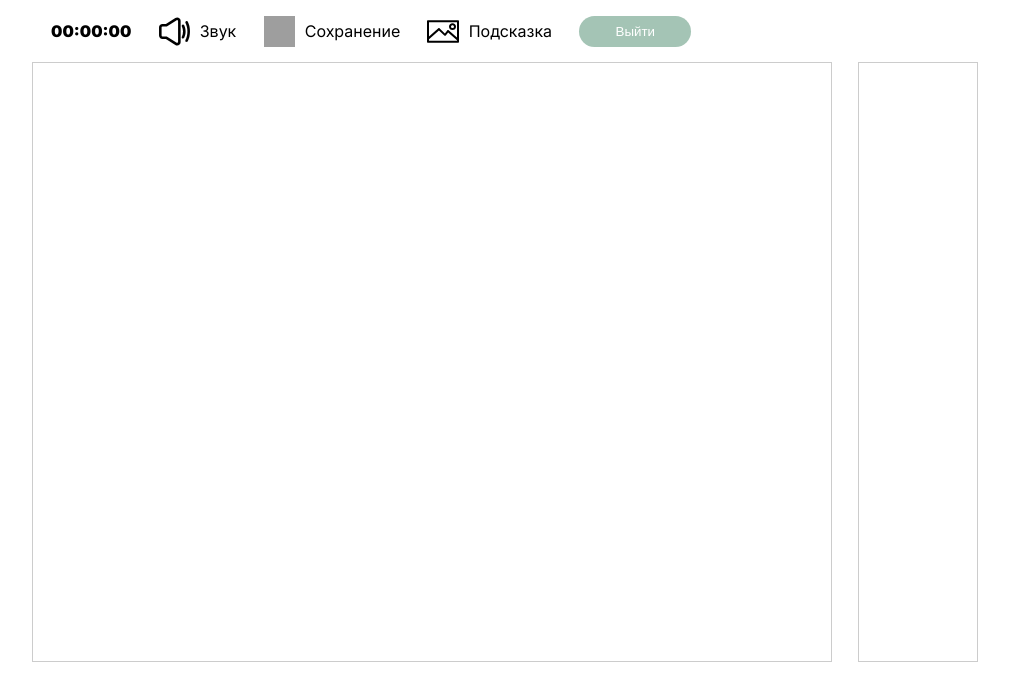
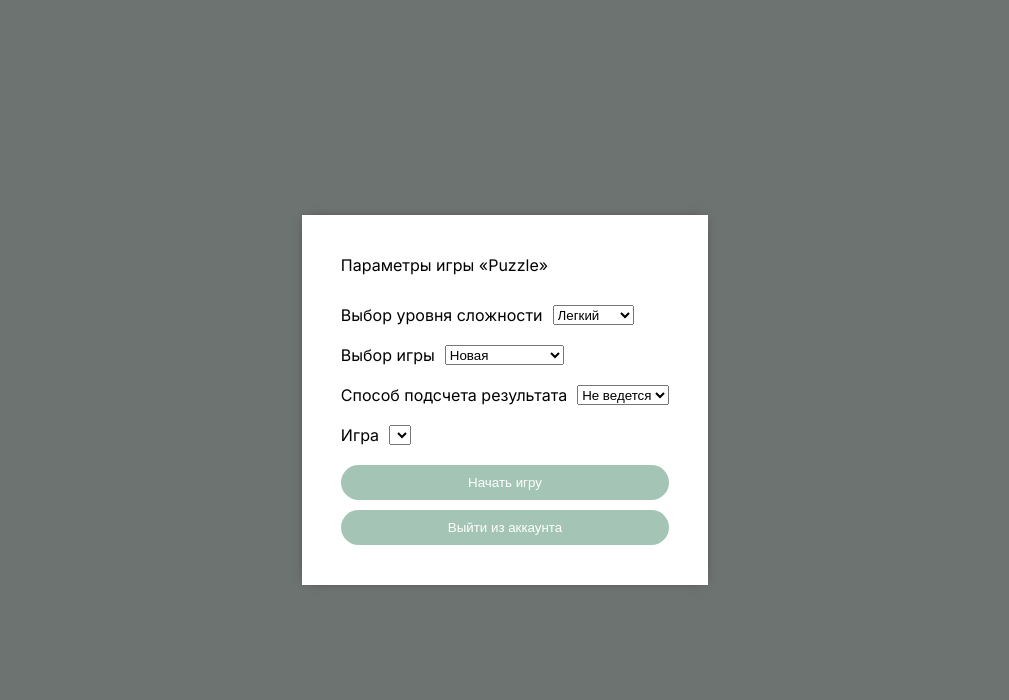
Before and after one commit to afoninaanna/puzzle, a React (Create React App) app: page /usersettings in a window 1280 px wide. Before the commit this address led to /puzzle. Shown: the top 700 px of the page, without its empty margins (135-1144 px from the left). Built offline with nearby package versions, Linux system fonts and the light colour scheme; no server answers; sample sign-in values are in the browser's storage; grey boxes are pictures that could not be loaded.

Commit message:
Правки html и css, добавлена страница UserSettings

```diff
--- a/src/App.css
+++ b/src/App.css
@@ -3,6 +3,9 @@
   margin: 0;
   padding: 0;
   box-sizing: border-box;
+}
+:root{
+  --index: 26px;
 }
 a{
   color: black;
--- a/src/components/AppRouter.jsx
+++ b/src/components/AppRouter.jsx
@@ -1,5 +1,5 @@
 import { Navigate, Route, Routes } from "react-router-dom";
-import { LOGIN_ROUTE, PUZZLE_ROUTE } from "../utils/consts";
+import { LOGIN_ROUTE, PUZZLE_ROUTE, USER_SETTINGS_ROUTE } from "../utils/consts";
 import { privateRoutes, publicRoutes } from "./../routes";
 const AppRouter = ({ user }) => {
     return (
@@ -9,7 +9,7 @@ const AppRouter = ({ user }) => {
                 {privateRoutes.map(({path, Component}) => (
                     <Route path={path} element={Component}/>
                 ))}
-                <Route path='*' element={<Navigate to={PUZZLE_ROUTE}/>}/>
+                <Route path='*' element={<Navigate to={USER_SETTINGS_ROUTE} />} />
             </Routes>
         )
         :
--- a/src/components/Login/Login.jsx
+++ b/src/components/Login/Login.jsx
@@ -22,7 +22,7 @@ const Login = () => {
           <input
             value={email}
             onChange={(e) => setEmail(e.target.value)}
-            type='text'
+            type='email'
             placeholder='Введите логин'
             className={s.Input} />
         </div>
--- a/src/components/Login/style.module.css
+++ b/src/components/Login/style.module.css
@@ -1,6 +1,3 @@
-:root{
-    --index: calc(1vw + 1vh)
-}
 .Page{
     width: 100vw;
     height: 100vh;
@@ -22,7 +19,7 @@
     box-shadow: 0 0 10px -5px #1d2120;
 }
 .Input {
-    width: auto;
+    width: 100%;
     min-width: 100px;
     border-width: 0 0 1px;
     outline: none;
@@ -53,8 +50,8 @@
 }
 .Login {
     margin-top: 20px;
-    padding-top: 5%;
-    padding-bottom: 5%;
+    padding-top: 10px;
+    padding-bottom: 10px;
     padding-left: 20%;
     padding-right: 20%;
     background-color: #a4c4b5;
--- a/src/components/Puzzle/Puzzle.jsx
+++ b/src/components/Puzzle/Puzzle.jsx
@@ -29,7 +29,7 @@ const Puzzle = () => {
           <img id="imageView" src={imageView}></img>
           <label htmlFor="imageView">Подсказка</label>
         </div>
-        <button onClick={handleLogOut} className={s.Exit}>Выйти</button>
+        <button onClick={handleLogOut} className={s.Exit}>Выйти из аккаунта</button>
       </div>
       <div className={s.Canvas}>
         <div>
--- a/src/components/Puzzle/style.module.css
+++ b/src/components/Puzzle/style.module.css
@@ -1,11 +1,3 @@
-:root{
-    --index: calc(1vw + 1vh)
-}
-/* div {
-    border-width: 2px;
-    border-style: solid;
-    border-color: black;
-} */
 .Page{
     display: grid;
     grid-template-areas:
--- a/src/components/Register/Register.jsx
+++ b/src/components/Register/Register.jsx
@@ -22,7 +22,7 @@ const Register = () => {
             <input
               value={email}
               onChange={(e) => setEmail(e.target.value)}
-            type='text'
+              type='email'
               placeholder='Введите логин'
               className={s.Input} />
           </div>
--- a/src/components/Register/style.module.css
+++ b/src/components/Register/style.module.css
@@ -1,6 +1,3 @@
-:root{
-    --index: calc(1vw + 1vh)
-}
 .Page{
     width: 100vw;
     height: 100vh;
@@ -53,8 +50,8 @@
 }
 .Register {
     margin-top: 20px;
-    padding-top: 5%;
-    padding-bottom: 5%;
+    padding-top: 10px;
+    padding-bottom: 10px;
     padding-left: 20%;
     padding-right: 20%;
     background-color: #a4c4b5;
--- /dev/null
+++ b/src/components/UserSettings/UserSettings.jsx
@@ -0,0 +1,52 @@
+import { signOut } from 'firebase/auth';
+import React from 'react'
+import s from './style.module.css';
+import { auth } from '../../firebase';
+import { PUZZLE_ROUTE } from '../../utils/consts';
+import { Link, Navigate } from 'react-router-dom';
+
+const UserSettings = () => {
+  function handleLogOut() {
+    signOut(auth);
+  }
+  return (
+    <div className={s.Page}>
+      <div className={s.Container}>
+        <p style={{marginBottom: 20 + "px"}}>Параметры игры «Puzzle»</p>
+        <form action='' className={s.Field}>
+          <p>Выбор уровня сложности</p>
+          <select>
+            <option>Легкий</option>
+            <option>Средний</option>
+            <option>Сложный</option>
+          </select>
+        </form>
+        <form action='' className={s.Field}>
+          <p>Выбор игры</p>
+          <select>
+            <option>Новая</option>
+            <option>Существующая</option>
+          </select>
+        </form>
+        <form action='' className={s.Field}>
+          <p>Способ подсчета результата</p>
+          <select>
+            <option>Не ведется</option>
+            <option>На очки</option>
+            <option>На время</option>
+          </select>
+        </form>
+        <form action='' className={s.Field}>
+          <p>Игра</p>
+          <select>
+            <option></option>
+          </select>
+        </form>
+        <Link to={PUZZLE_ROUTE} style={{width: 100+"%"}}><button className={s.Button}>Начать игру</button></Link>
+        <button onClick={handleLogOut} className={s.Button}>Выйти из аккаунта</button>
+      </div>
+    </div>
+  )
+}
+
+export default UserSettings
--- /dev/null
+++ b/src/components/UserSettings/style.module.css
@@ -0,0 +1,46 @@
+.Page{
+    width: 100vw;
+    height: 100vh;
+    display: flex;
+    align-items: center;
+    justify-content: center;
+    background-color: #6d7370;
+}
+.Container{
+    padding-top: 5vh;
+    padding-bottom: 5vh;
+    padding-left: 3vw;
+    padding-right: 3vw;
+    background-color: #ffffff;
+    display: flex;
+    flex-direction: column;
+    justify-content: center;
+    align-items: flex-start;
+    box-shadow: 0 0 10px -5px #1d2120;
+}
+.Field{
+    display: flex;
+    gap: 10px;
+    margin-top: 10px;
+    margin-bottom: 10px;
+}
+.Field select{
+    width: auto;
+}
+.Button{
+    width: 100%;
+    margin-top: 10px;
+    padding-top: 10px;
+    padding-bottom: 10px;
+    padding-left: 20%;
+    padding-right: 20%;
+    background-color: #a4c4b5;
+    border: none;
+    border-radius: 20px;
+    color: white;
+    transition: all 0.3s;
+}
+.Button:hover{
+    cursor: pointer;
+    background-color: #71b696;
+}
--- a/src/routes.js
+++ b/src/routes.js
@@ -1,7 +1,8 @@
 import Login from "./components/Login/Login";
 import Puzzle from "./components/Puzzle/Puzzle";
 import Register from "./components/Register/Register";
-import { LOGIN_ROUTE, PUZZLE_ROUTE, REGISTER_ROUTE } from "./utils/consts";
+import UserSettings from "./components/UserSettings/UserSettings";
+import { LOGIN_ROUTE, PUZZLE_ROUTE, REGISTER_ROUTE, USER_SETTINGS_ROUTE } from "./utils/consts";
 
 export const publicRoutes = [
     {
@@ -17,5 +18,9 @@ export const privateRoutes = [
     {
         path: PUZZLE_ROUTE,
         Component: <Puzzle/>
+    },
+    {
+        path: USER_SETTINGS_ROUTE,
+        Component: <UserSettings/>
     }
 ]
--- a/src/utils/consts.js
+++ b/src/utils/consts.js
@@ -1,3 +1,4 @@
 export const LOGIN_ROUTE = '/login';
 export const PUZZLE_ROUTE = '/puzzle';
 export const REGISTER_ROUTE = '/register';
+export const USER_SETTINGS_ROUTE = '/usersettings';
```
Lines whose indentation alone changed are shown as unchanged.
